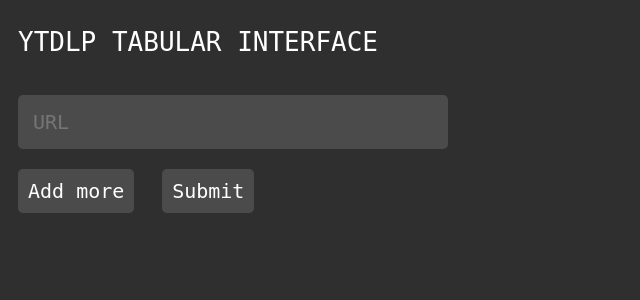
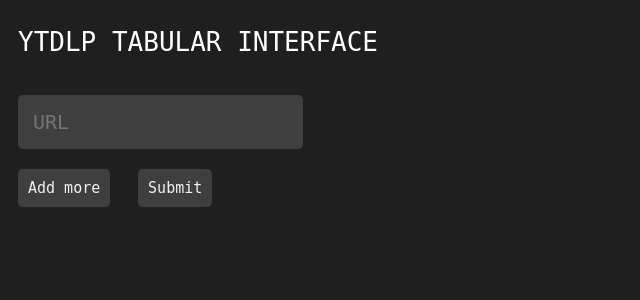
Before and after one commit to divy-a/ytdlp_tab_interface, a Flask app: page / in a window 1280 px wide. Shown: the top 300 px of the page, without its empty margins (0-640 px from the left). Run offline with Flask 3, Linux system fonts and the light colour scheme.

Commit message:
Update style.css

```diff
--- a/static/style.css
+++ b/static/style.css
@@ -9,16 +9,16 @@
 }
 
 body {
-    background-color: #302f2f;
+    background-color: #1f1f1f;
 
 }
 
 
 pre {
-    color: white;
-    width: 200px;
+    color: #f1f1f1;
+    max-width: 300px;
     height: 50px;
-    font-size:x-large;
+    font-size:15px;
     overflow: scroll;
     padding: 0px;
     margin: 0px;
@@ -28,14 +28,14 @@
 
 /* width */
 ::-webkit-scrollbar {
-    width: 1px;
-    height: 1px;
+    width: 4px;
+    height: 4px;
 }
 
 
 /* Handle */
 ::-webkit-scrollbar-thumb {
-    background: #505050;
+    background: #3f3f3f;
 
 }
 
@@ -43,38 +43,45 @@
     background: none;
 }
 
-table,
+table {
+    border-spacing: 4px; /* Adjust the spacing value as needed */
+    padding: 5px;
+}
+
 th,
 td {
-    border: 1px solid rgb(34, 34, 34);
+    border-radius: 5px;
+    background-color: #272727;
+    margin: 10px;
+    border: 0px solid transparent;
     border-collapse: collapse;
-    padding: 5px;
+    padding: 10px;
 
 }
 
+
 button {
-    background-color: #4b4b4b;
+    background-color: #3f3f3f;
     /* Green */
     margin: 10px 10px 10px 10px;
     border: none;
-    color: white;
+    color: #f1f1f1;
     padding: 10px 10px;
-    font-size: x-large;
+    font-size: 15px;
     border-radius: 5px;
     transition: 0.5s;
 }
 
 button:hover {
-    background-color: #1b1b1b;
+    background-color: #272727;
 
 }
 
 /* Styling for input fields */
 input[type="text"] {
-    width: 400px;
     margin: 10px;
     padding: 15px;
-    background-color: #4b4b4b;
+    background-color: #3f3f3f;
     border: none;
     color: white;
     font-size: x-large;
@@ -83,6 +90,6 @@
 }
 
 input[type="text"]:focus {
-    background-color: #1b1b1b;
+    background-color: #272727;
     outline: none;
 }
```
